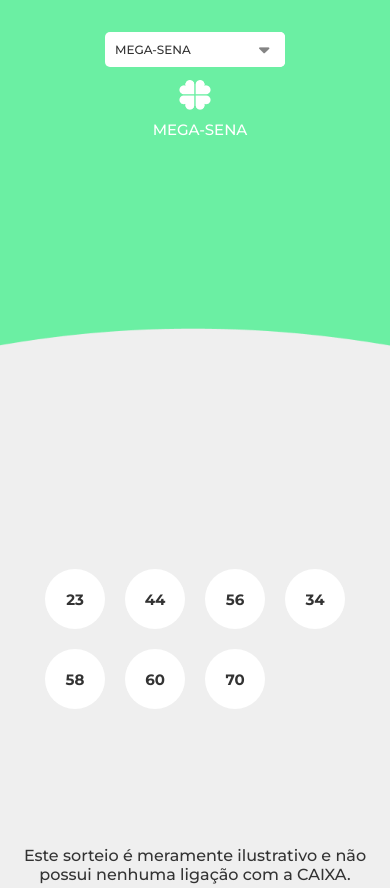
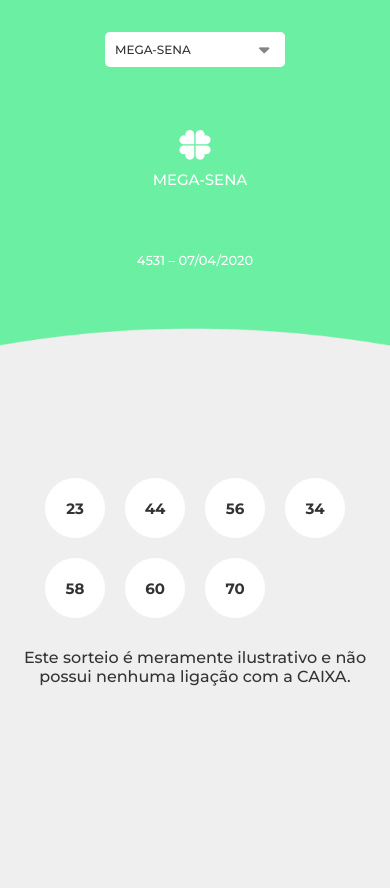
Before and after one commit to Gabriel200395/lotter-games, a React (Create React App) app: page / in a window 390 px wide. After the commit the page ends 844 px from the top, so only its background shows below. Built offline with nearby package versions, Linux system fonts and the light colour scheme.

Commit message:
deixando responsivo

```diff
--- a/src/index.css
+++ b/src/index.css
@@ -112,7 +112,7 @@
 
 .lotter-page-container .lotter-games-select .grid-text-select {
   position: absolute;
-  top: 40px;
+  top: 70px;
   width: 180px;
   height: 190px;
   background-color: #fff;
@@ -153,8 +153,6 @@
   margin-left: 10px;
 }
 
-
-
 .lotter-page-container .lotter-competition-text .lotter-competition {
   font-family: "Montserrat", sans-serif;
   font-weight: 400;
@@ -191,36 +189,54 @@
     width: 100%;
   }
 
-  .lotter-page-container .lotter-sidebar .looter-sidebar-grid{
+  .lotter-page-container .lotter-sidebar .looter-sidebar-grid {
     width: 100%;
-    height: 40%;
+    height: 70%;
   }
 
   .lotter-text-img {
     flex-direction: column;
   }
 
-  .lotter-text-img img{
+  .lotter-text-img img {
     margin-bottom: 10px;
   }
 
-
-  .lotter-page-container .lotter-competition-text {
-   display: none;
+  /* .lotter-page-container .lotter-competition-text {
+    display: none;
+  }
+ */
+  .lotter-page-container .lotter-sidebar {
+    height: 100%;
   }
 
-  .lotter-page-container .lotter-sidebar {
-    height: auto;
-  }
 
-  .lotter-page-container .lotter-container-numbers-games {
-    height: 460px;
-  }
 
-  .lotter-page-container .grid-numbers-games{
+  .lotter-page-container .grid-numbers-games {
     width: 300px;
   }
 
+  .lotter-page-container .text-resul {
+    padding-top: 30px;
+    padding-bottom: 10px;
+  }
+
+  .lotter-page-container .lotter-competition-text .lotter-competition {
+    display: none;
+  }
+
+  .lotter-page-container .lotter-competition-text .lotter-competition-data {
+    text-align: center;
+  }
+}
+
+
+
+@media (min-width: 300px) and (max-width: 767px) {
+  .lotter-page-container .lotter-container-numbers-games {
+    height: 100%;
+    padding-top: 50px;
+  }
 }
 
 
```
